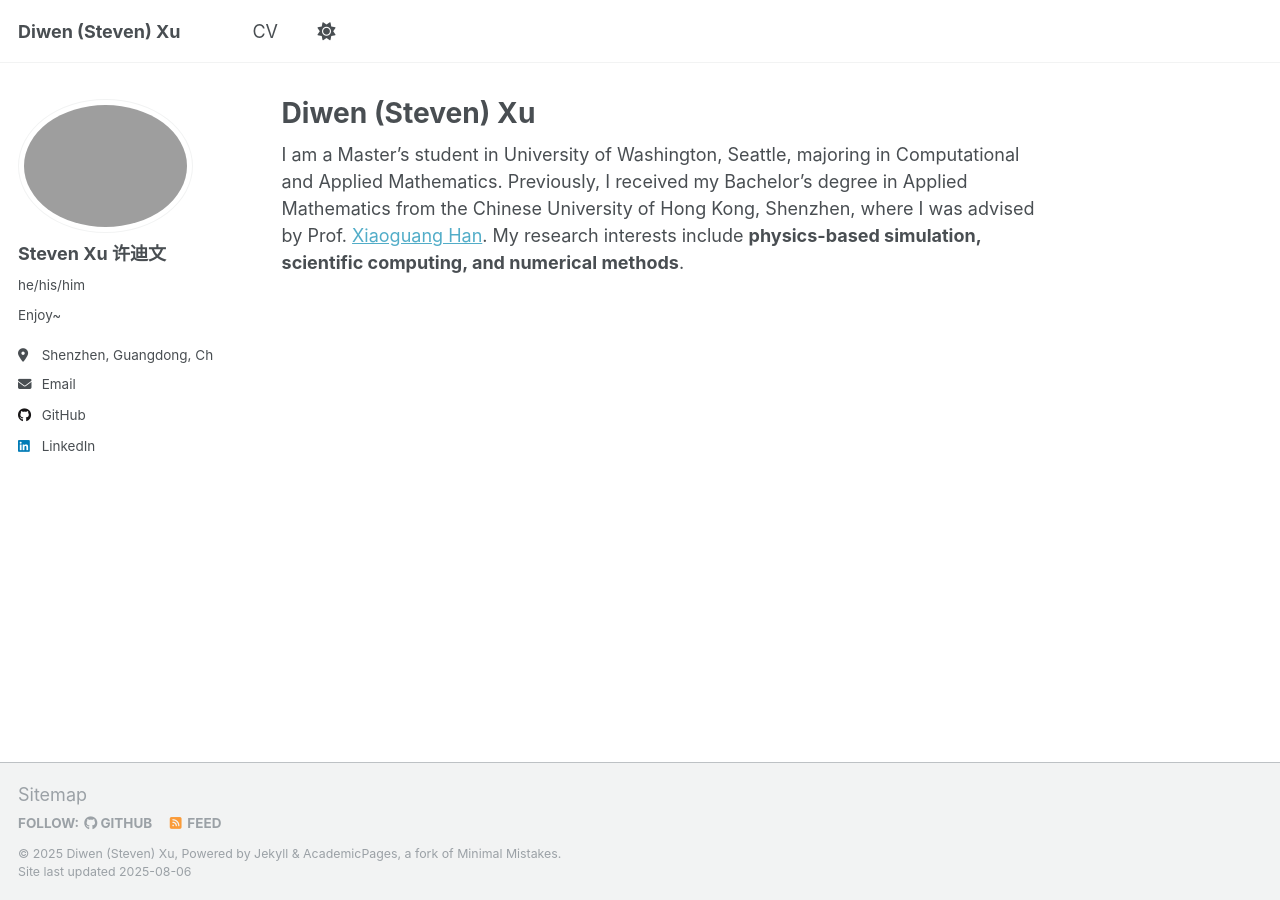
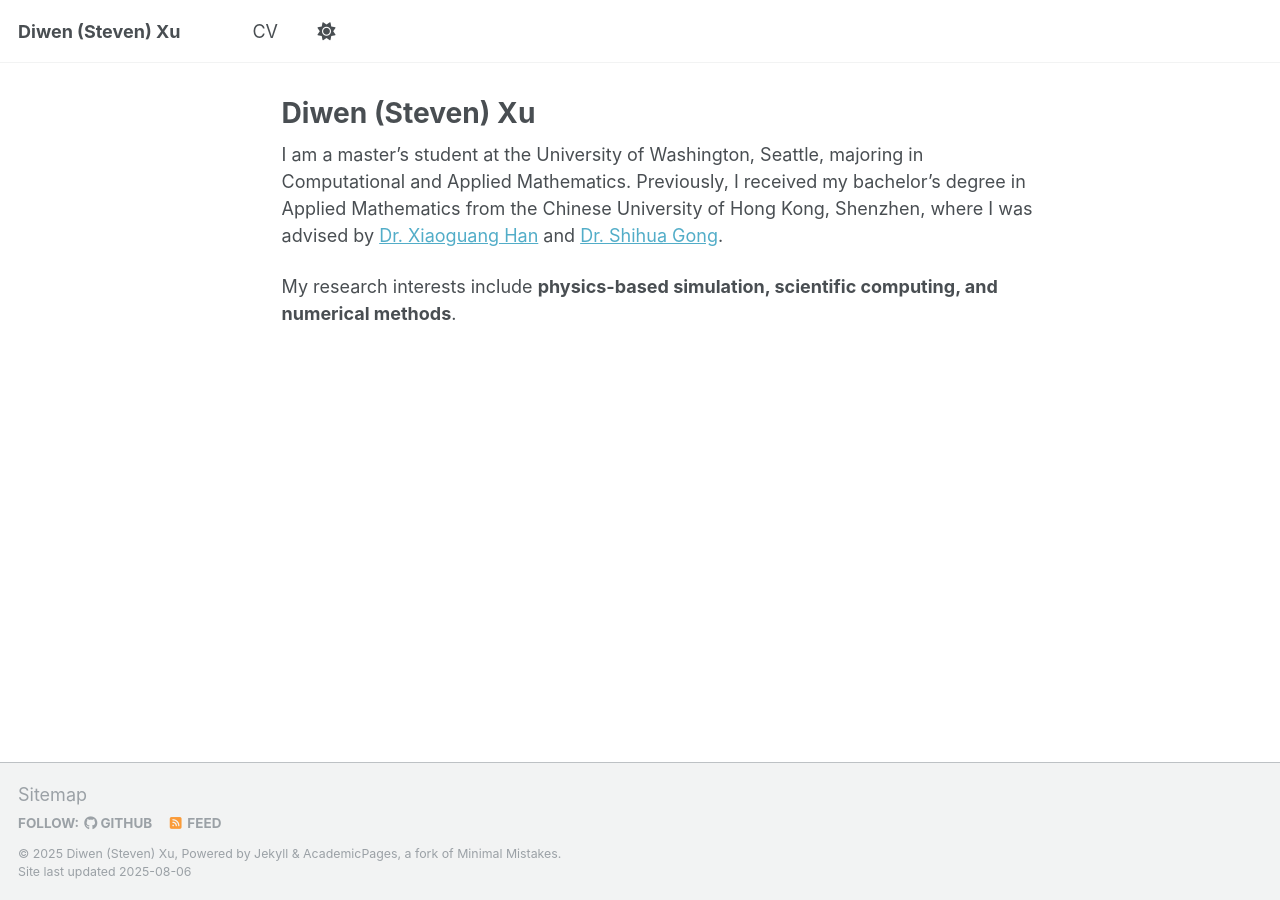
Before and after one commit to RWBY-Aloupeep/RWBY-Aloupeep.github.io, a Jekyll site: the page built from _pages/about.md, in a window 1280 px wide. Built offline with Jekyll 4.4.1, drawn with Linux system fonts in a browser that asks for light colours; a script that is not in the unit is left out.

Commit message:
About Page Update

```diff
--- a/_pages/about.md
+++ b/_pages/about.md
@@ -1,10 +1,12 @@
 ---
 permalink: /
 title: "Diwen (Steven) Xu"
-author_profile: true
+author_profile: false
 redirect_from:
   - /about/
   - /about.html
 ---
 
-I am a Master's student in University of Washington, Seattle, majoring in Computational and Applied Mathematics. Previously, I received my Bachelor's degree in Applied Mathematics from the Chinese University of Hong Kong, Shenzhen, where I was advised by Prof. [Xiaoguang Han](https://gaplab.cuhk.edu.cn/pages/people). My research interests include <b>physics-based simulation, scientific computing, and numerical methods</b>.
+I am a master's student at the University of Washington, Seattle, majoring in Computational and Applied Mathematics. Previously, I received my bachelor's degree in Applied Mathematics from the Chinese University of Hong Kong, Shenzhen, where I was advised by [Dr. Xiaoguang Han](https://gaplab.cuhk.edu.cn/pages/people){:target="_blank"} and [Dr. Shihua Gong](https://www.shihua-gong.org/){:target="_blank"}.
+
+My research interests include <b>physics-based simulation, scientific computing, and numerical methods</b>.
```
